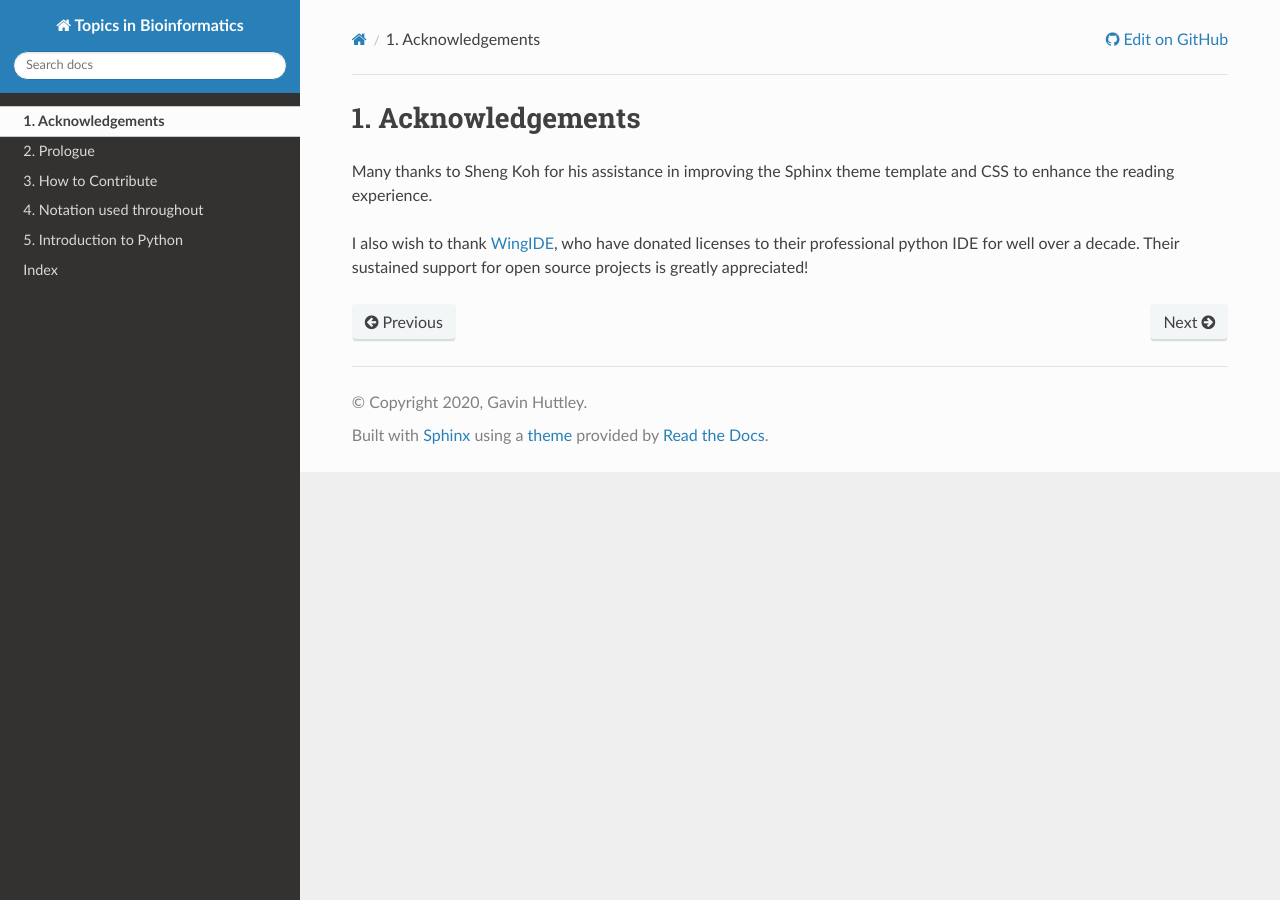
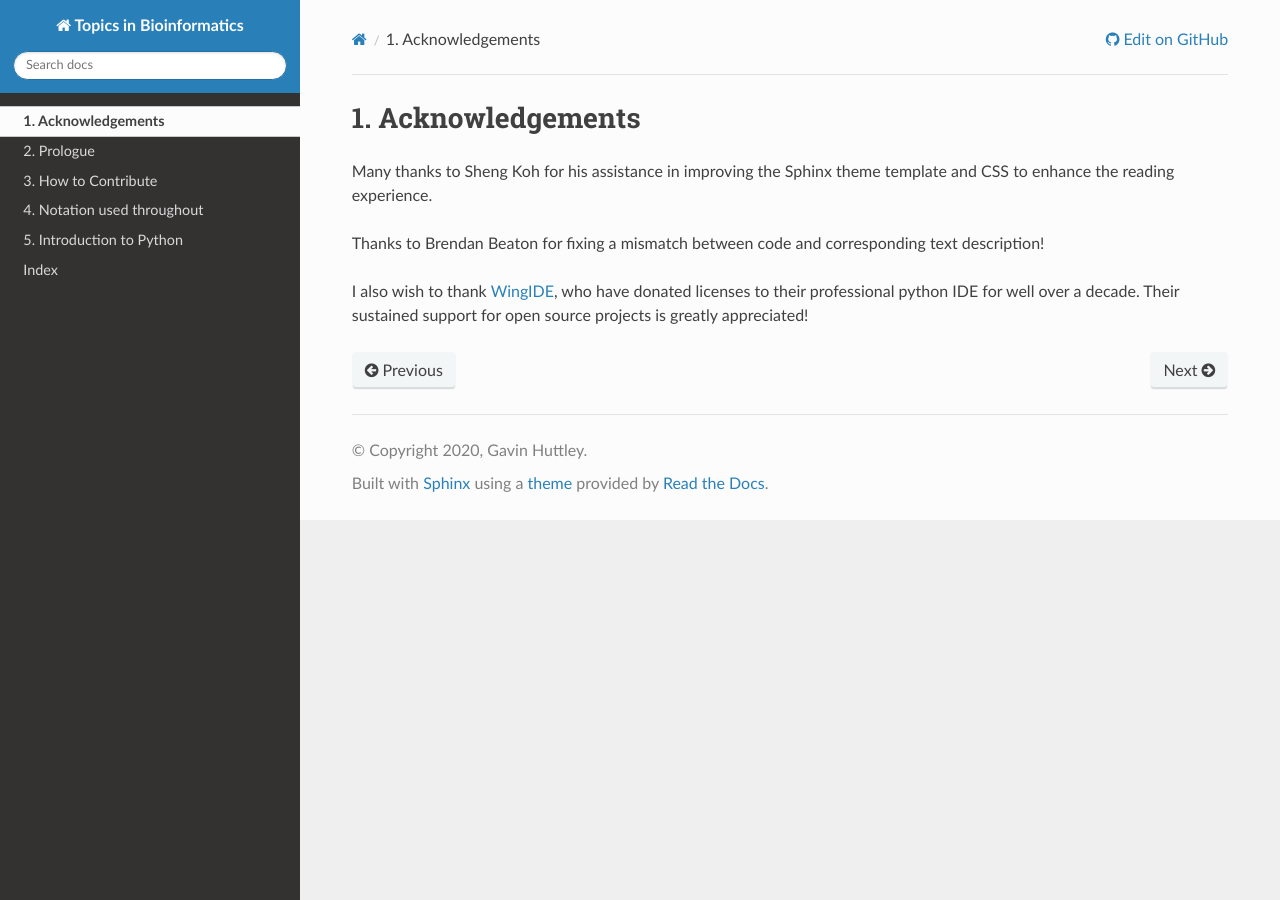
Before and after one commit to GavinHuttley/tib, a Sphinx documentation site: the page built from source/acknowledgements.rst, in a window 1280 px wide. Built offline with Sphinx 7.4.7 and the Read the Docs theme 2.0.0, drawn with Linux system fonts in a browser that asks for light colours.

Commit message:
MAINT: added acknowledgement for edits by Brendan

```diff
--- a/source/acknowledgements.rst
+++ b/source/acknowledgements.rst
@@ -4,6 +4,8 @@ Acknowledgements
 
 Many thanks to Sheng Koh for his assistance in improving the Sphinx theme template and CSS to enhance the reading experience.
 
+Thanks to Brendan Beaton for fixing a mismatch between code and corresponding text description!
+
 I also wish to thank WingIDE_, who have donated licenses to their professional python IDE for well over a decade. Their sustained support for open source projects is greatly appreciated!
 
 .. _WingIDE: https://wingware.com
```
